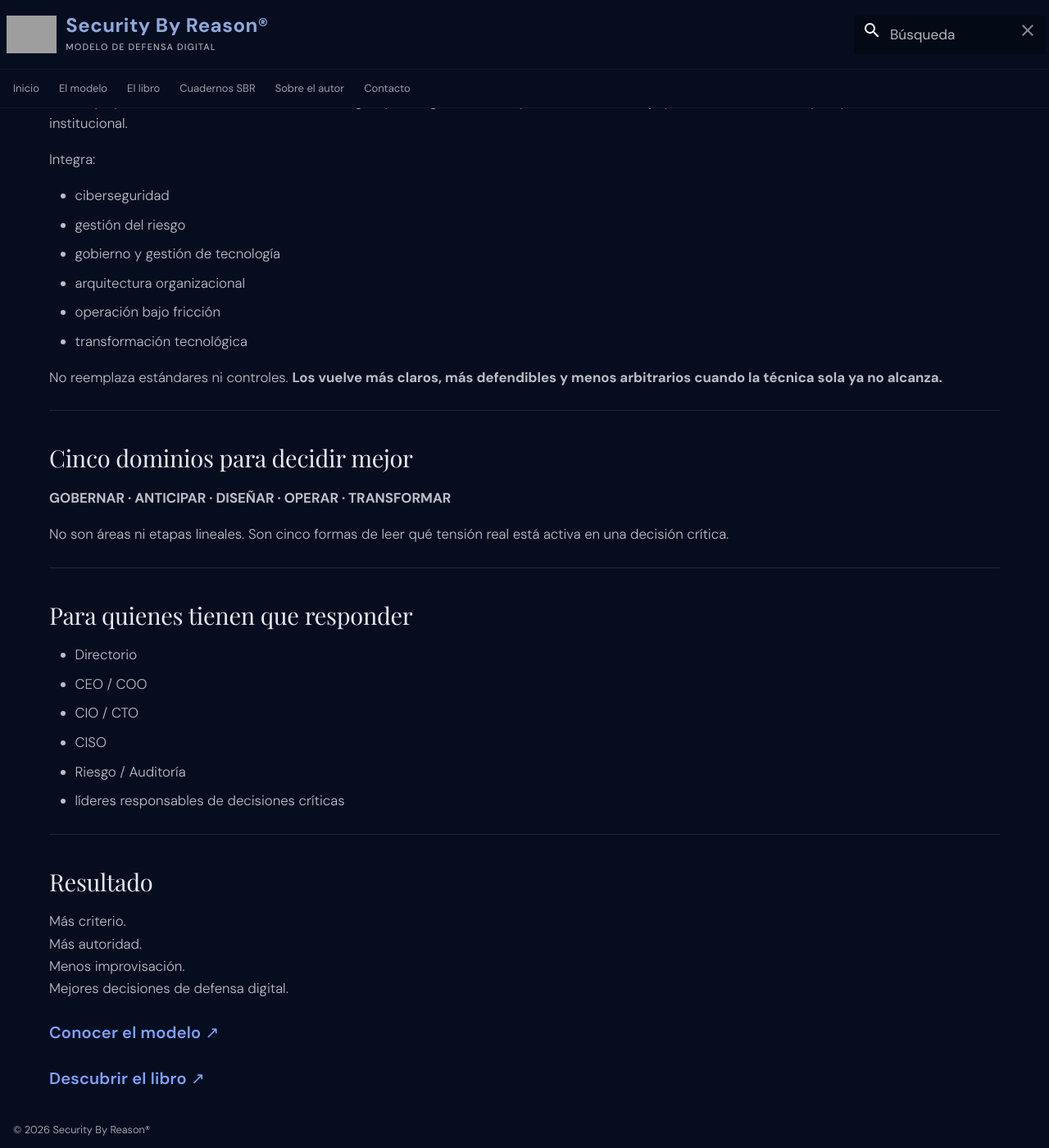
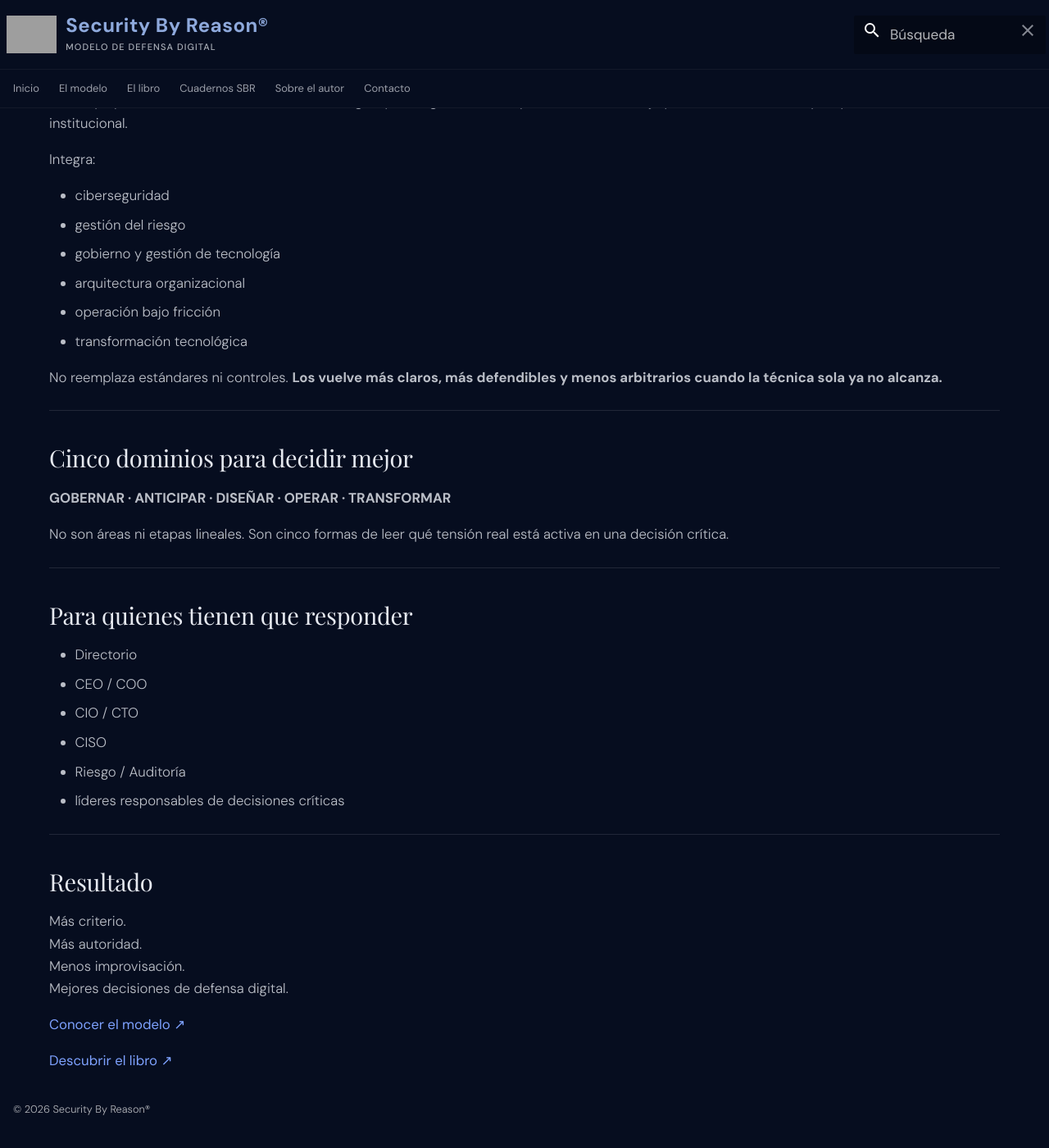
Before and after one commit to danielsasia/sbr-site, an MkDocs documentation site: the page built from docs/index.md, in a window 1280 px wide and 1400 px high, scrolled down 882 px. Shown: the whole window at 82% size. Built offline with MkDocs 1.6.1 and Material for MkDocs 9.7.7, drawn with Linux system fonts in a browser that asks for light colours; some web fonts are replaced; after the commit the page ends 2258 px from its top, so only the background shows below that; grey boxes are pictures that could not be loaded.

Commit message:
Update extra.css

```diff
--- a/docs/stylesheets/extra.css
+++ b/docs/stylesheets/extra.css
@@ -390,25 +390,26 @@ body,
   }
 }
 
-/* PREMIUM TEXT CTA */
+/* UNIFIED TEXT CTA */
 
-.md-typeset a.text-cta {
-  display: inline-block;
-  margin-top: .35rem;
-  color: #7ea2ff;
-  font-weight: 600;
-  font-size: 1rem;
-  letter-spacing: .01em;
-  text-decoration: none;
-  transition: all .18s ease
+.md-typeset a.text-cta{
+  display:block;
+  margin-top:.15rem;
+  margin-bottom:.35rem;
+  color:#7ea2ff;
+  font-weight:400;
+  font-size:.84rem;
+  line-height:1.62;
+  text-decoration:none;
+  transition:all .18s ease;
 }
 
-.md-typeset a.text-cta:hover {
-  color: #a9c0ff;
-  transform: translateX(3px);
+.md-typeset a.text-cta:hover{
+  color:#a9c0ff;
+  transform:translateX(2px);
 }
 
-.md-typeset a.text-cta::after {
-  content: " ↗";
-  font-weight: 500;
+.md-typeset a.text-cta::after{
+  content:" ↗";
+  font-weight:400;
 }
```
